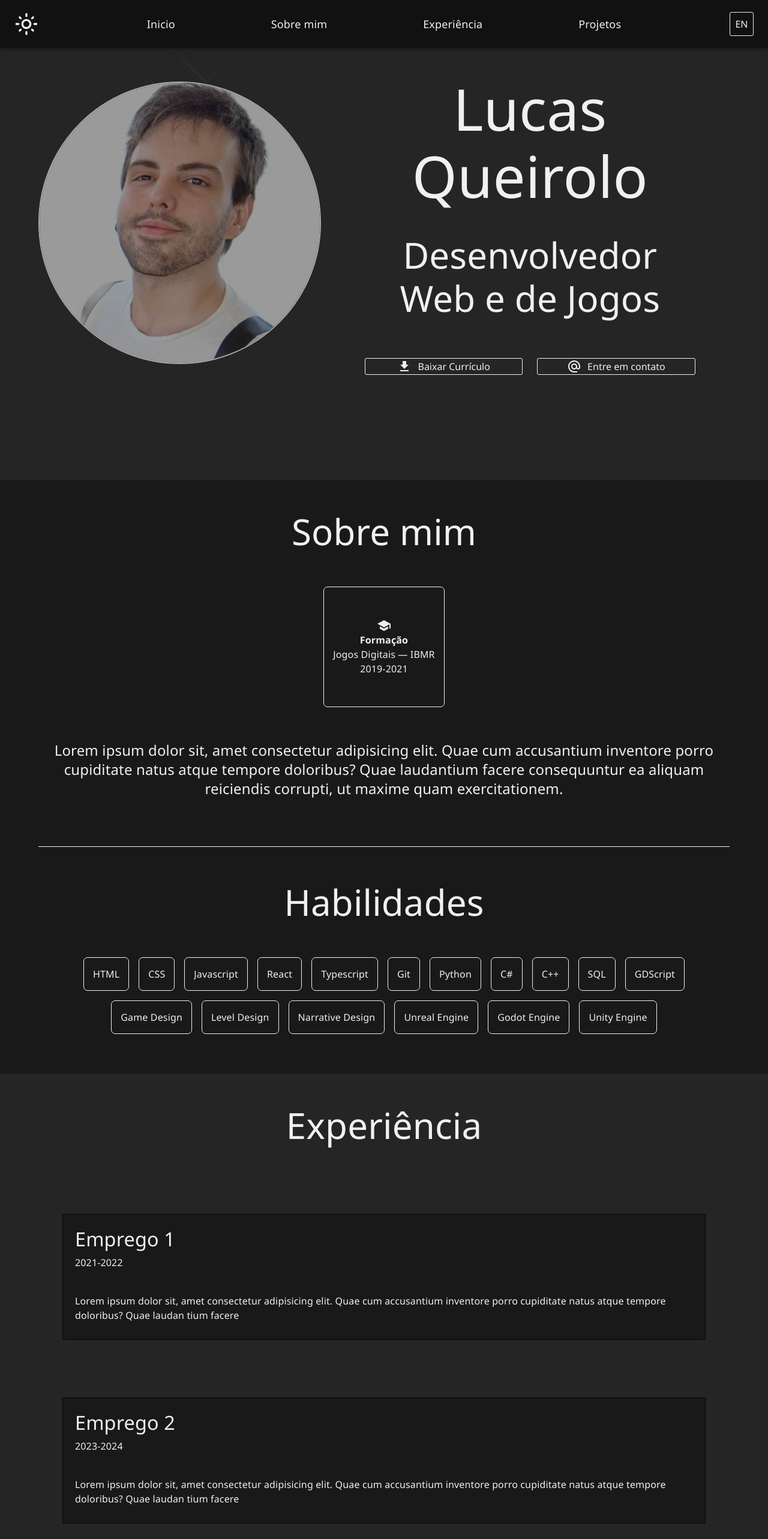
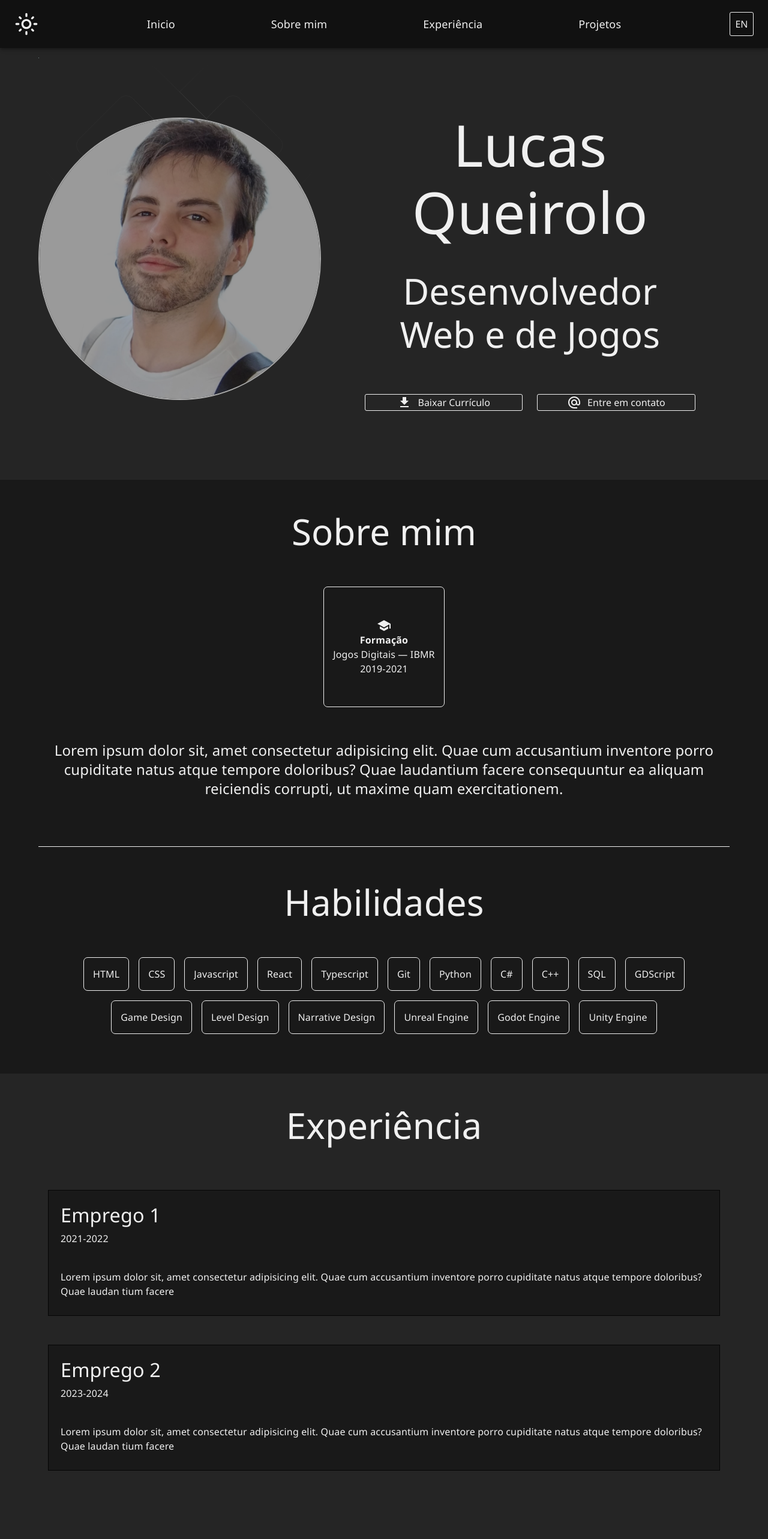
Before and after one commit to Luxxdev/portifolio, a React (Vite) app: page / in a window 1280 px wide. Shown: the top 2566 px of the page at 60% size. Built offline with nearby package versions, Linux system fonts and the light colour scheme.

Commit message:
visual tweaks

```diff
--- a/src/components/Experience/Experience.tsx
+++ b/src/components/Experience/Experience.tsx
@@ -17,7 +17,7 @@ const Experience: React.FC<expProps> = ({ name, date, description }) => {
     }))
     return (
         <>
-            <Grid2 size={{ xs: 12, md: 12 }} justifyContent={'center'} border={1} borderColor={'"primary.contrastText"'} margin={5}  >
+            <Grid2 size={{ xs: 12, md: 12 }} justifyContent={'center'} border={1} borderColor={'"primary.contrastText"'} margin={2}  >
                 <StyledExperience>
                     <Typography color="primary.contrastText" variant="h4" fontWeight={'lighter'} textAlign="left" pb={1}>
                         {name}
--- a/src/components/NavBar/NavBar.tsx
+++ b/src/components/NavBar/NavBar.tsx
@@ -7,7 +7,7 @@ import CloseIcon from '@mui/icons-material/Close';
 import { useEffect, useState } from 'react';
 import Modal from '@mui/material/Modal';
 
-const toolbarHeight = 10
+export const toolbarHeight = 10
 
 const StyledMobileMenu = styled(Modal)(({ }) => ({
   backdropFilter: 'blur(15px)',
@@ -123,12 +123,9 @@ const NavBar = () => {
   )
 }
 
-
-
 export function ScrollTo(sectionId: string) {
   const section = document.getElementById(sectionId)
   const nav = document.getElementById('navbar')
-  console.log(section?.scrollHeight)
   if (section?.offsetTop != null && nav?.offsetHeight != null) {
     window.scrollTo({ top: section?.offsetTop - nav?.offsetHeight, behavior: 'smooth' })
   }
--- a/src/pages/Home/sections/Experiences/Experiences.tsx
+++ b/src/pages/Home/sections/Experiences/Experiences.tsx
@@ -15,23 +15,15 @@ const Experiences = () => {
         paddingBottom: '50px',
         paddingTop: '50px',
         width: '100%',
-
-
-        // [theme.breakpoints.up('xs')]: {
-        //     alignItems: 'flex-start',
-        // },
-        // [theme.breakpoints.up('md')]: {
-        //     alignItems: 'center',
-        // },
     }))
 
     return (
         <>
             <StyledExperience id='experience'>
                 <Container maxWidth="lg">
-                    <Grid2 container spacing={2} justifyContent={'center'}>
-                        <Grid2 size={{ xs: 12, md: 12 }} paddingBottom={5} justifyContent={'center'}>
-                            <Typography color="primary.contrastText" variant="h2" textAlign="center" pb={2}>
+                    <Grid2 container spacing={2} justifyContent={'center'} >
+                        <Grid2 size={{ xs: 12, md: 12 }} justifyContent={'center'}>
+                            <Typography color="primary.contrastText" variant="h2" textAlign="center" pb={5}>
                                 {t('experienceTitle')}
                             </Typography>
                         </Grid2>
--- a/src/pages/Home/sections/Footer/Footer.tsx
+++ b/src/pages/Home/sections/Footer/Footer.tsx
@@ -43,7 +43,7 @@ const Footer = () => {
     <>
       <StyledFooter id="footer">
         <Container>
-          <Typography variant="h3" textAlign={'center'} paddingBottom={'75px'}>
+          <Typography variant="h2" textAlign={'center'} paddingBottom={'75px'}>
             {t('footerContact')}
           </Typography>
           <Grid2 container spacing={5}>
@@ -65,12 +65,6 @@ const Footer = () => {
                 <StyledTypography>+55 (21) 99989-4540</StyledTypography>
               </StyledLink>
             </Grid2>
-            {/* <Grid2 size={{ xs: 12, md: 3 }} paddingBottom={3}>
-              <StyledLink href="https://github.com/Luxxdev" target="_blank" rel="noopener noreferrer">
-                <GitHubIcon />
-                <Typography variant="h6">/Luxxdev</Typography>
-              </StyledLink>
-            </Grid2> */}
           </Grid2>
           <Typography fontSize={'small'} fontWeight={'lighter'} paddingBottom={'10px'} paddingTop={'75px'} textAlign={'center'}>
             {t("footerRights")}
--- a/src/pages/Home/sections/Hero/Hero.tsx
+++ b/src/pages/Home/sections/Hero/Hero.tsx
@@ -9,6 +9,7 @@ import resumeEN from '../../../../assets/images/LucasQueirolo_Resume.pdf'
 import resumePT from '../../../../assets/images/LucasQueirolo_Currículo.pdf'
 import { ScrollTo } from '../../../../components/NavBar/NavBar'
 import { useTranslation } from 'react-i18next'
+import { toolbarHeight } from '../../../../components/NavBar/NavBar'
 
 const Hero = () => {
   const { t } = useTranslation()
@@ -16,18 +17,11 @@ const Hero = () => {
   const StyledHero = styled('div')(({ theme }) => ({
     backgroundColor: theme.palette.primary.light,
     display: 'flex',
-    minHeight: '100vh',
+    marginTop: `${toolbarHeight}dvh`,
+    minHeight: `calc(100dvh - ${toolbarHeight}dvh)`,
     alignItems: 'center',
     paddingBottom: '50px',
     width: '100%',
-
-    // [theme.breakpoints.up('xs')]: {
-    //   paddingBottom: '75px',
-    //   paddingTop: '-75px',
-    // },
-    // [theme.breakpoints.up('md')]: {
-    //   paddingTop: '0',
-    // },
   }))
 
   const StyledImg = styled('img')(({ theme }) => ({
@@ -46,7 +40,7 @@ const Hero = () => {
     <>
       <StyledHero id="hero">
         <Container maxWidth={'lg'} >
-          <Grid2 container spacing={2} alignItems={'center'}>
+          <Grid2 container spacing={2} alignItems={'center'} marginTop={5}>
             <Grid2 size={{ xs: 12, md: 5 }}>
               <Box position={'relative'}>
                 <Box position={'absolute'} width={'100%'} top={-100} right={0}>
@@ -62,7 +56,7 @@ const Hero = () => {
 
               <Grid2 container display={'flex'} justifyContent={'center'}>
                 <Grid2 size={{ xs: 12, md: 12 }} display={'flex'} justifyContent={'center'}>
-                  <Typography color="primary.contrastText" variant="h1" textAlign={'center'} pb={5} pt={{ xs: 5, md: 0 }}>
+                  <Typography color="primary.contrastText" variant="h1" textAlign={'center'} pb={5} pt={{ xs: 2, md: 0 }}>
                     Lucas Queirolo
                   </Typography>
                 </Grid2>
--- a/src/pages/Home/sections/Projects/Projects.tsx
+++ b/src/pages/Home/sections/Projects/Projects.tsx
@@ -18,7 +18,7 @@ const Projects = () => {
   return (
     <>
       <StyledProjects id="projects">
-        <Typography color="primary.contrastText" variant="h1" textAlign="center" pb={10} pt={2}>
+        <Typography color="primary.contrastText" variant="h2" textAlign="center" pb={10} >
           {t('projectsTitle')}
         </Typography>
 
```
Also changed, not shown: src/pages/Home/Home.tsx (+0 -8 lines), 1 other file (tests, documents, lock files or other folders).
